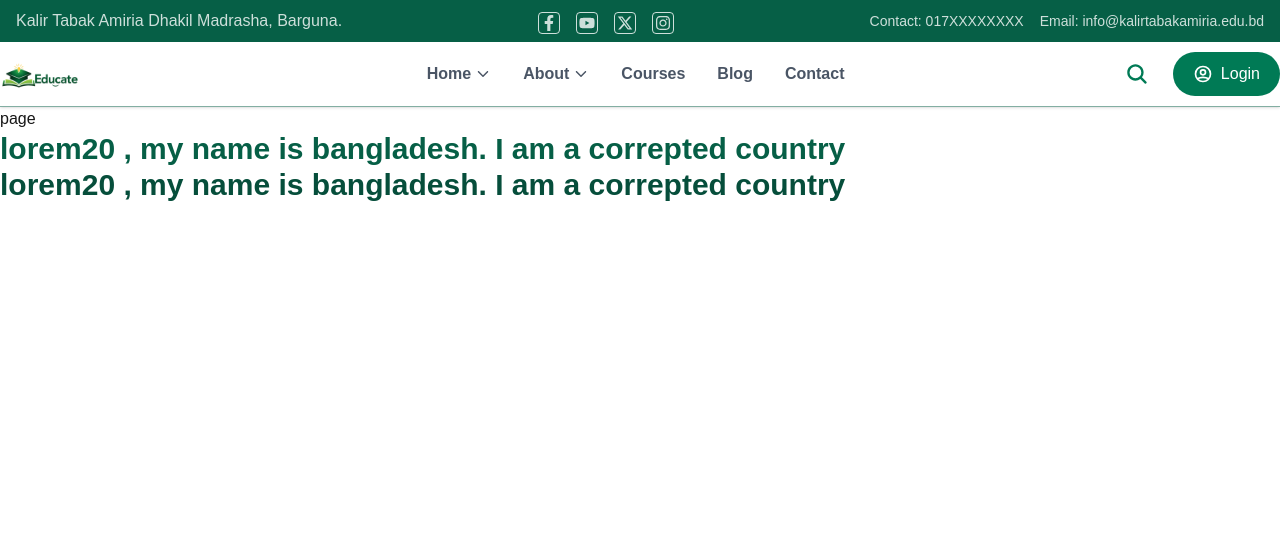
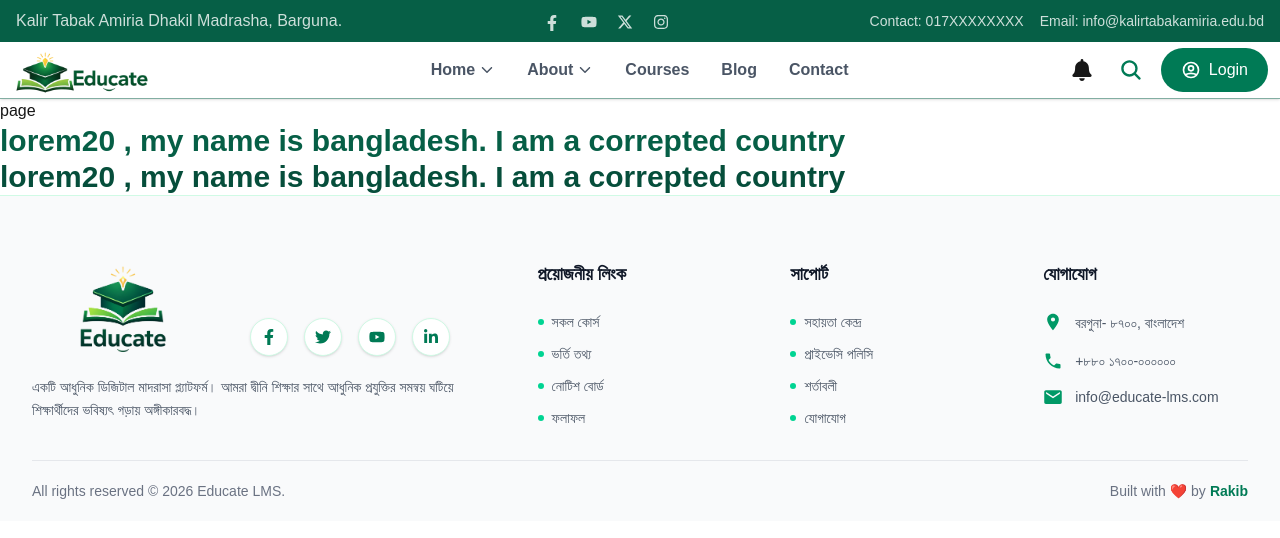
Before and after one commit to Arifuzzaman01/Madrasha-LMS, a Next.js app: page / in a window 1280 px wide. Shown: the top 538 px of the page. Built offline with nearby package versions, Linux system fonts and the light colour scheme.

Commit message:
header and footer is done

```diff
--- a/src/app/(main)/layout.js
+++ b/src/app/(main)/layout.js
@@ -1,6 +1,7 @@
 import { Geist, Geist_Mono } from "next/font/google";
 import "./globals.css";
 import Navbar from "../components/navbar/Navbar";
+import Footer from "../components/Footer/Footer";
 
 const geistSans = Geist({
   variable: "--font-geist-sans",
@@ -26,6 +27,7 @@ export default function RootLayout({ children }) {
       <body className="min-h-full flex flex-col max-w-7xl mx-auto">
         <Navbar />
         {children}
+        <Footer />
       </body>
     </html>
   );
--- /dev/null
+++ b/src/app/components/Footer/Footer.jsx
@@ -0,0 +1,145 @@
+"use client";
+import Image from "next/image";
+import Link from "next/link";
+import React from "react";
+import {
+  FaFacebookF,
+  FaTwitter,
+  FaYoutube,
+  FaLinkedinIn,
+} from "react-icons/fa";
+import { IoMdMail, IoMdCall } from "react-icons/io";
+import { MdLocationOn } from "react-icons/md";
+
+const Footer = () => {
+  const currentYear = new Date().getFullYear();
+
+  const footerLinks = {
+    quickLinks: [
+      { name: "সকল কোর্স", href: "/courses" },
+      { name: "ভর্তি তথ্য", href: "/admission" },
+      { name: "নোটিশ বোর্ড", href: "/notice" },
+      { name: "ফলাফল", href: "/results" },
+    ],
+    support: [
+      { name: "সহায়তা কেন্দ্র", href: "/help" },
+      { name: "প্রাইভেসি পলিসি", href: "/privacy" },
+      { name: "শর্তাবলী", href: "/terms" },
+      { name: "যোগাযোগ", href: "/contact" },
+    ],
+  };
+
+  return (
+    <footer className="bg-gray-50 border-t border-emerald-100 pt-16 pb-5">
+      <div className="max-w-7xl mx-auto px-6 lg:px-8 ">
+        <div className="grid grid-cols-1 sm:grid-cols-2 md:grid-cols-5 gap-12 ">
+          {/* 1. Brand Section */}
+          <div className="space-y-5 md:col-span-2">
+            <div className="flex flex-col md:flex-row md:items-end justify-around">
+              <Link
+                href="/"
+                className="text-2xl font-bold text-emerald-700 "
+              >
+                <Image
+                  src="/footer-logo.png"
+                  width={100}
+                  height={60}
+                  alt="Footer Logo"
+                />
+                <span></span>
+              </Link>
+              <div className="flex gap-4 pt-2">
+                {[FaFacebookF, FaTwitter, FaYoutube, FaLinkedinIn].map(
+                  (Icon, i) => (
+                    <a
+                      key={i}
+                      href="#"
+                      className="p-2.5 bg-white border border-emerald-100 text-emerald-700 rounded-full hover:bg-emerald-700 hover:text-white transition-all shadow-sm"
+                    >
+                      <Icon size={16} />
+                    </a>
+                  ),
+                )}
+              </div>
+            </div>
+            <p className="text-gray-600 text-sm leading-relaxed">
+              একটি আধুনিক ডিজিটাল মাদরাসা প্ল্যাটফর্ম। আমরা দ্বীনি শিক্ষার সাথে
+              আধুনিক প্রযুক্তির সমন্বয় ঘটিয়ে শিক্ষার্থীদের ভবিষ্যৎ গড়ায়
+              অঙ্গীকারবদ্ধ।
+            </p>
+          </div>
+
+          {/* 2. Quick Links */}
+          <div className="md:col-span-1">
+            <h3 className="text-gray-900 font-bold mb-6 text-lg">
+              প্রয়োজনীয় লিংক
+            </h3>
+            <ul className="space-y-3">
+              {footerLinks.quickLinks.map((link, i) => (
+                <li key={i}>
+                  <Link
+                    href={link.href}
+                    className="text-gray-600 hover:text-emerald-700 text-sm transition-colors flex items-center gap-2"
+                  >
+                    <span className="w-1.5 h-1.5 bg-emerald-400 rounded-full"></span>
+                    {link.name}
+                  </Link>
+                </li>
+              ))}
+            </ul>
+          </div>
+
+          {/* 3. Support & Legal */}
+          <div className="md:col-span-1">
+            <h3 className="text-gray-900 font-bold mb-6 text-lg">সাপোর্ট</h3>
+            <ul className="space-y-3">
+              {footerLinks.support.map((link, i) => (
+                <li key={i}>
+                  <Link
+                    href={link.href}
+                    className="text-gray-600 hover:text-emerald-700 text-sm transition-colors flex items-center gap-2"
+                  >
+                    <span className="w-1.5 h-1.5 bg-emerald-400 rounded-full"></span>
+                    {link.name}
+                  </Link>
+                </li>
+              ))}
+            </ul>
+          </div>
+
+          {/* 4. Contact Info */}
+          <div className="md:col-span-1">
+            <h3 className="text-gray-900 font-bold mb-6 text-lg">যোগাযোগ</h3>
+            <ul className="space-y-4 text-sm text-gray-600">
+              <li className="flex items-start gap-3 leading-relaxed">
+                <MdLocationOn className="text-emerald-600 shrink-0" size={20} />
+                <span>বরগুনা- ৮৭০০, বাংলাদেশ</span>
+              </li>
+              <li className="flex items-center gap-3">
+                <IoMdCall className="text-emerald-600 shrink-0" size={20} />
+                <span>+৮৮০ ১৭০০-০০০০০০</span>
+              </li>
+              <li className="flex items-center gap-3">
+                <IoMdMail className="text-emerald-600 shrink-0" size={20} />
+                <span>info@educate-lms.com</span>
+              </li>
+            </ul>
+          </div>
+        </div>
+
+        {/* Bottom Bar */}
+        <div className="mt-8 pt-5 border-t border-gray-200 flex flex-col md:flex-row justify-between items-center gap-4 text-sm text-gray-500 text-center">
+          <p>All rights reserved © {currentYear} Educate LMS.</p>
+          <p className="flex items-center gap-1">
+            Built with ❤️ by{" "}
+            <span className="text-emerald-700 font-semibold hover:underline cursor-pointer">
+              Rakib
+            </span>
+          </p>
+        </div>
+      </div>
+    </footer>
+  );
+};
+
+export default Footer;
--- a/src/app/components/navbar/Navbar.jsx
+++ b/src/app/components/navbar/Navbar.jsx
@@ -2,34 +2,35 @@ import Image from "next/image";
 import React from "react";
 import Navigation from "./Navigation";
 import Link from "next/link";
-import { FaFacebookF, FaInstagram, FaYoutube } from "react-icons/fa";
+import { FaBell, FaFacebookF, FaInstagram, FaYoutube } from "react-icons/fa";
 import { FaXTwitter } from "react-icons/fa6";
 import Search from "./Search";
+import Notification from "./Notification";
 
 const Navbar = () => {
   return (
-    <div className=" bg-white/90 backdrop:backdrop-blur-2xl  border-b border-primary/50  sticky top-0 z-50 shadow-sm">
+    <div className="  bg-white/90 backdrop:backdrop-blur-2xl  border-b border-primary/50  sticky top-0 z-50 shadow-sm">
       <div className=" hidden   bg-primary text-white/80 py-2 sm:flex items-center justify-between px-4">
         {/* academic name */}
         <h3>Kalir Tabak Amiria Dhakil Madrasha, Barguna.</h3>
         {/* social media links */}
         <ul className="flex gap-4 mt-1">
-          <li className="border hover:border-white/80 rounded-sm hover:rotate-45 p-0.5 hoverEffect hover:scale-105">
+          <li className=" border border-primary hover:border-white/80 rounded-sm hover:rotate-45 p-0.5 hoverEffect hover:scale-105">
             <Link href="#" className="hover:text-emerald-300 ">
               <FaFacebookF />
             </Link>
           </li>
-          <li className="border hover:border-white/90 rounded-sm hover:rotate-45 p-0.5 hoverEffect hover:scale-105">
+          <li className=" hover:border border-white/90 rounded-sm hover:rotate-45 p-0.5 hoverEffect hover:scale-105">
             <Link href="#" className="hover:text-emerald-300">
               <FaYoutube />
             </Link>
           </li>
-          <li className="border hover:border-white/90 rounded-sm hover:rotate-45 p-0.5 hoverEffect hover:scale-105">
+          <li className=" hover:border border-white/90 rounded-sm hover:rotate-45 p-0.5 hoverEffect hover:scale-105">
             <Link href="#" className="hover:text-emerald-300">
               <FaXTwitter />
             </Link>
           </li>
-          <li className="border hover:border-white/90 rounded-sm hover:rotate-45 p-0.5 hoverEffect hover:scale-105">
+          <li className=" hover:border border-white/90 rounded-sm hover:rotate-45 p-0.5 hoverEffect hover:scale-105">
             <Link href="#" className="hover:text-emerald-300">
               <FaInstagram />
             </Link>
@@ -42,15 +43,15 @@ const Navbar = () => {
         </div>
       </div>
       {/* desktop view */}
-      <div className="hidden md:flex items-center justify-between">
-        <div className="flex-1">
+      <div className="hidden md:flex items-center justify-between px-3">
+        <Link href={"/"} className="flex-1">
           <Image
             src={"/nav-logo.png"}
-            width={80}
-            height={70}
+            width={140}
+            height={80}
             alt="navbar educate logo"
           />
-        </div>
+        </Link>
         <div className="flex-2">
           <Navigation />
         </div>
@@ -61,16 +62,19 @@ const Navbar = () => {
           <Navigation />
         </div>
 
-        <div className="flex-1">
+        <Link href={"/"} className="flex-1">
           <Image
             src={"/nav-logo.png"}
-            width={80}
+            width={100}
             height={70}
             alt="navbar educate logo"
           />
+        </Link>
+        <div className="flex items-center gap-2">
+           <Notification />
+        <div >
+          <Search />
         </div>
-        <div className="mt-2">
-          <Search />
         </div>
       </div>
     </div>
--- a/src/app/components/navbar/Navigation.jsx
+++ b/src/app/components/navbar/Navigation.jsx
@@ -4,6 +4,8 @@ import React, { useState } from "react";
 import { IoIosArrowDown, IoMdMenu, IoMdClose } from "react-icons/io";
 import { HiOutlineUserCircle } from "react-icons/hi";
 import Search from "./Search";
+import { FaBell } from "react-icons/fa";
+import Notification from "./Notification";
 
 const Navigation = () => {
   const [isMobileMenuOpen, setIsMobileMenuOpen] = useState(false);
@@ -36,8 +38,8 @@ const Navigation = () => {
   };
 
   return (
-    <nav >
-      <div className="flex justify-between items-center h-16">
+    <nav>
+      <div className="flex justify-between items-center h-14">
         {/* 2. Desktop Menu (Hidden on Mobile) */}
         <ul className="hidden md:flex gap-8 items-center font-semibold text-gray-600">
           {menuItems.map((item, idx) => (
@@ -74,8 +76,9 @@ const Navigation = () => {
         </ul>
 
         {/* 3. Right Side Actions (Login Button) */}
-        <div className="hidden md:flex items-center gap-4">
-            <Search />
+        <div className="hidden md:flex items-center gap-2.5">
+          <Notification />
+          <Search />
           <button className="flex items-center gap-2 px-5 py-2.5 bg-emerald-700 text-white rounded-full font-medium hover:bg-emerald-800 transition-all">
             <HiOutlineUserCircle size={20} />
             Login
--- /dev/null
+++ b/src/app/components/navbar/Notification.jsx
@@ -0,0 +1,10 @@
+import React from 'react';
+import { FaBell } from 'react-icons/fa';
+
+const Notification = () => {
+    return (
+          <button className="p-2 hover:bg-gray-100 rounded-full transition-colors"><FaBell size={22}  /></button>
+    );
+};
+
+export default Notification;
```
